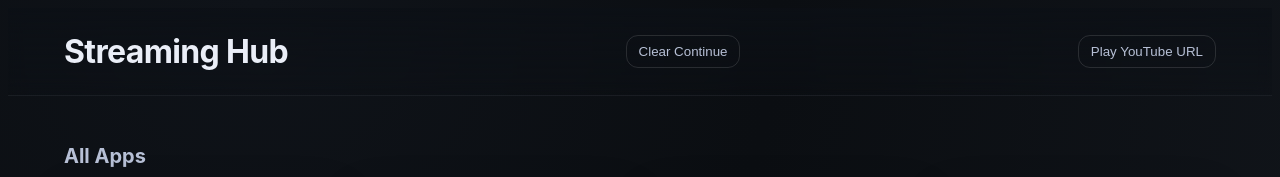
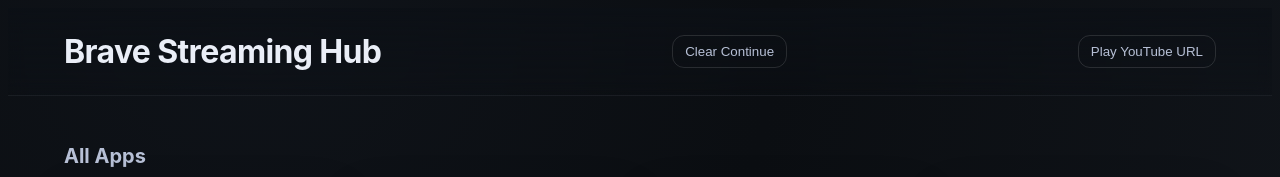
Before and after one commit to tacoz234/StreamingHub, a website: page index.html in a window 1280 px wide. Shown: the top 177 px of the page. Drawn offline with Linux system fonts and the light colour scheme; no server answers.

Commit message:
docs: update app name from 'Streaming Hub' to 'Brave Streaming Hub'

```diff
--- a/index.html
+++ b/index.html
@@ -3,14 +3,14 @@
 <head>
   <meta charset="UTF-8" />
   <meta name="viewport" content="width=device-width, initial-scale=1.0"/>
-  <title>Streaming Hub</title>
+  <title>Brave Streaming Hub</title>
   <link rel="stylesheet" href="styles.css"/>
 </head>
 <body>
   <!-- Topbar -->
   <header class="topbar">
     <div class="container topbar__inner">
-      <h1 class="app-title">Streaming Hub</h1>
+      <h1 class="app-title">Brave Streaming Hub</h1>
       <button id="clear-continue" class="ghost-btn" aria-label="Clear Continue Watching">
         Clear Continue
       </button>
```
